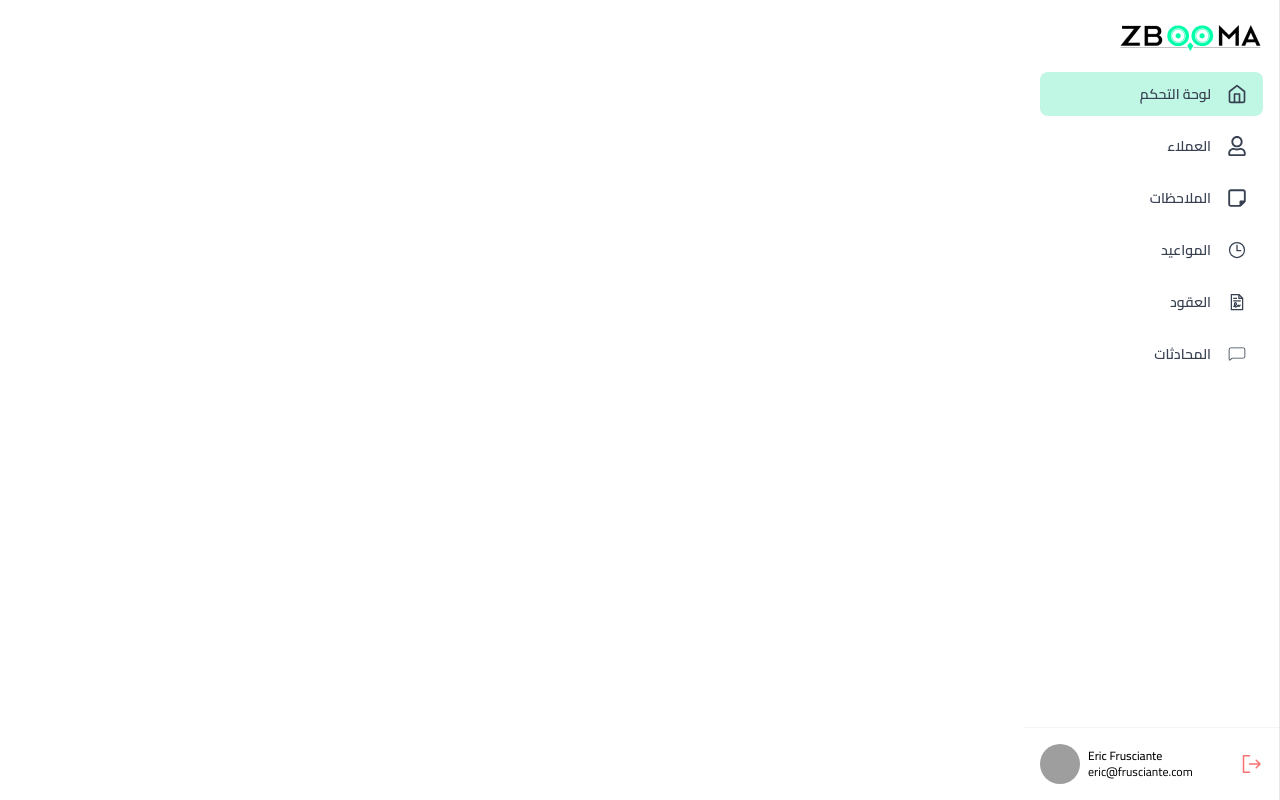
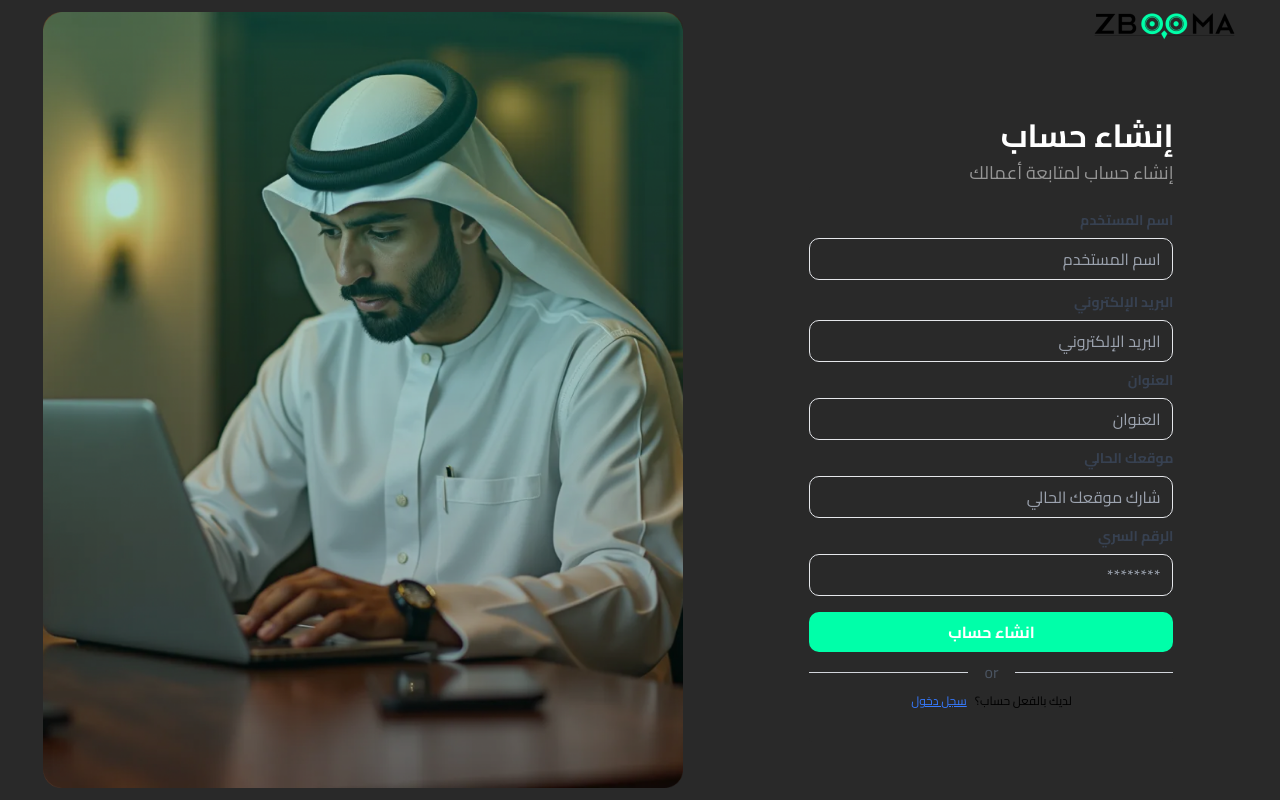
Before and after one commit to faresibrahim081/crm-system, a React (Vite) app: page / in a window 1280 px wide. Built offline with nearby package versions, Linux system fonts and the light colour scheme; grey boxes are pictures that could not be loaded.

Commit message:
Register Dark mode with connection

```diff
--- a/src/App.jsx
+++ b/src/App.jsx
@@ -8,9 +8,9 @@ import Home from "./Pages/Home";
 function App() {
   return (
     <>
-      <SideBar />
+      {/* <SideBar /> */}
       {/* <Home/> */}
-      {/* <Register /> */}
+      <Register />
     </>
   );
 }
--- a/src/Components/Forms/Register/Form/Form.jsx
+++ b/src/Components/Forms/Register/Form/Form.jsx
@@ -1,39 +1,69 @@
 import React, { useState } from 'react';
-import { FaRegUser, FaCity } from "react-icons/fa";
-import { MdOutlineMail } from "react-icons/md";
-import { IoLocationOutline } from "react-icons/io5";
-import { RiLockPasswordLine } from "react-icons/ri";
-import { AiFillEye, AiFillEyeInvisible } from "react-icons/ai"; // Import eye icons
+import { AiFillEye, AiFillEyeInvisible } from "react-icons/ai";
+import axios from 'axios';
 
 const Form = () => {
-  const [showPassword, setShowPassword] = useState(false); // State to toggle password visibility
+  const [showPassword, setShowPassword] = useState(false);
+  const [formData, setFormData] = useState({
+    user_username: '',
+    user_email: '',
+    user_address: '',
+    user_url: '',
+    user_password: '',
+  });
 
   const formFields = [
-    { id: "username", label: "اسم المستخدم", type: "text", placeholder: "اسم المستخدم" },
-    { id: "email", label: "البريد الإلكتروني", type: "email", placeholder: "البريد الإلكتروني" },
-    { id: "address", label: "العنوان", type: "text", placeholder: "العنوان" },
-    { id: "active-address", label: "موقعك الحالي", type: "text", placeholder: "شارك موقعك الحالي" },
-    { id: "password", label: "الرقم السري", type: "password", placeholder: "********" }
+    { id: "user_username", label: "اسم المستخدم", type: "text", placeholder: "اسم المستخدم" },
+    { id: "user_email", label: "البريد الإلكتروني", type: "email", placeholder: "البريد الإلكتروني" },
+    { id: "user_address", label: "العنوان", type: "text", placeholder: "العنوان" },
+    { id: "user_url", label: "موقعك الحالي", type: "text", placeholder: "شارك موقعك الحالي" },
+    { id: "user_password", label: "الرقم السري", type: "password", placeholder: "********" }
   ];
 
+  const handleChange = (e) => {
+    const { id, value } = e.target;
+    setFormData({ ...formData, [id]: value });
+  };
+
+  const handleSubmit = (e) => {
+    e.preventDefault();
+
+    axios.post('http://localhost/CRM/Registration.php', formData)
+      .then(response => {
+        // console.log('Success:', response.data);
+        setFormData({
+          user_username: '',
+          user_email: '',
+          user_address: '',
+          user_url: '',
+          user_password: '',
+        });
+      })
+      .catch(error => {
+        console.error('Error:', error.response ? error.response.data : error.message);
+      });
+  };
+
   return (
-    <section className='w-full pl-[64px] pr-[64px]'>
+    <section className='w-full pl-[64px] pr-[64px] bg-[#292929]'>
       <div className="w-full">
         <div className='text-right'>
-          <h1 className='text-[32px] font-bold'>إنشاء حساب</h1>
+          <h1 className='text-[32px] text-[white] font-bold'>إنشاء حساب</h1>
           <p className='text-[18px] text-[#969696]'>إنشاء حساب لمتابعة أعمالك</p>
         </div>
-        <form className="bg-white w-full rounded space-y-2 pt-6 pb-8 mb-4">
+        <form onSubmit={handleSubmit} className="bg-[#292929] w-full rounded space-y-2 pt-6 pb-8 mb-4">
           {formFields.map(field => (
             <div className="mb-3 relative" key={field.id}>
               <label className="block text-gray-700 text-sm font-bold mb-2 text-right" htmlFor={field.id}>
                 {field.label}
               </label>
               <input
-                className="text-right border rounded-[10px] w-full py-2 px-3 text-gray-700 focus:outline-none focus:ring-1 focus:ring-[#00FFA9]"
+                className="text-right border rounded-[10px] w-full py-2 px-3 text-[white] focus:outline-none focus:ring-1 focus:ring-[#00FFA9] bg-[#292929]"
                 id={field.id}
                 type={field.id === 'password' ? (showPassword ? 'text' : 'password') : field.type}
                 placeholder={field.placeholder}
+                value={formData[field.id]}
+                onChange={handleChange}
               />
               {field.id === 'password' && (
                 <span
@@ -46,7 +76,7 @@ const Form = () => {
             </div>
           ))}
           <div>
-            <button className="bg-[#00FFA9] hover:bg-[#2ea880] mt-2 w-full text-white font-bold py-2 px-4 rounded-[10px] focus:outline-none focus:shadow-outline transition duration-300" type="button">
+            <button className="bg-[#00FFA9] hover:bg-[#2ea880] mt-2 w-full text-white font-bold py-2 px-4 rounded-[10px] focus:outline-none focus:shadow-outline transition duration-300" type="submit">
               انشاء حساب
             </button>
           </div>
--- a/src/Components/Forms/Register/Register.jsx
+++ b/src/Components/Forms/Register/Register.jsx
@@ -7,15 +7,15 @@ import "./Register.css";
 const Register = () => {
   return (
     <>
-      <div className="w-full h-screen flex gap-[5%] items-center justify-center p-3">
+      <div className="w-full h-screen flex gap-[5%] items-center justify-center p-3 bg-[#292929]">
         <div className="w-[2/3] h-full LS">
-          <div class="relative group h-[100%] w-full">
+          <div className="relative group h-[100%] w-full">
             <img
               src={leftSideimage}
-              class="h-full w-full object-contain"
+              className="h-full w-full object-contain"
               alt="Image"
             />
-            <div class="absolute text-right inset-0 flex items-center justify-center bg-white bg-opacity-80 text-black text-xl font-bold opacity-0 group-hover:opacity-100 transition-opacity duration-300">
+            <div className="absolute text-right inset-0 flex items-center justify-center bg-white bg-opacity-80 text-black text-xl font-bold opacity-0 group-hover:opacity-100 transition-opacity duration-300">
               :أدخل بياناتك في الحقول التالية <br />
               <br />
               لإنشاء حساب جديد - <br />
```
